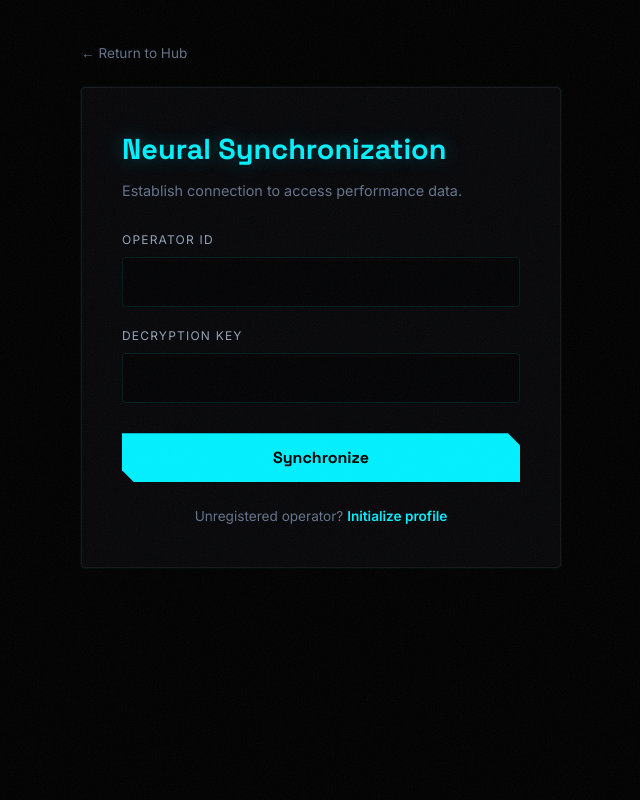
After one commit to albertbabuthottumkal/concentration-checker-app, a Flask app: page /login in a window 1280 px wide. The commit adds this page. Shown: the whole page, without its empty margins (319-959 px from the left). Run offline with Flask 3, Linux system fonts and the light colour scheme.

Commit message:
Add report and user-made app changes

```diff
--- a/app.py
+++ b/app.py
@@ -1,8 +1,10 @@
 import sqlite3
 import os
-from flask import Flask, render_template, request, jsonify
+from flask import Flask, render_template, request, jsonify, session, redirect, url_for, flash
+from werkzeug.security import generate_password_hash, check_password_hash
 
 app = Flask(__name__)
+app.secret_key = os.environ.get('SECRET_KEY', 'default_dev_key_for_session')
 
 # --- Database Setup ---
 DB_FILE = 'scores.db'
@@ -10,11 +12,23 @@ DB_FILE = 'scores.db'
 def init_db():
     conn = sqlite3.connect(DB_FILE)
     c = conn.cursor()
+    # Create users table
     c.execute('''
-        CREATE TABLE IF NOT EXISTS neural_breach_scores (
+        CREATE TABLE IF NOT EXISTS users (
             id INTEGER PRIMARY KEY AUTOINCREMENT,
+            username TEXT UNIQUE NOT NULL,
+            password_hash TEXT NOT NULL
+        )
+    ''')
+    # Create scores table for all games
+    c.execute('''
+        CREATE TABLE IF NOT EXISTS scores (
+            id INTEGER PRIMARY KEY AUTOINCREMENT,
+            user_id INTEGER NOT NULL,
+            game TEXT NOT NULL,
             score INTEGER NOT NULL,
-            timestamp DATETIME DEFAULT CURRENT_TIMESTAMP
+            timestamp DATETIME DEFAULT CURRENT_TIMESTAMP,
+            FOREIGN KEY(user_id) REFERENCES users(id)
         )
     ''')
     conn.commit()
@@ -27,6 +41,99 @@ init_db()
 def index():
     return render_template('index.html')
 
+# --- Auth Routes ---
+@app.route('/login', methods=['GET', 'POST'])
+def login():
+    if request.method == 'POST':
+        username = request.form.get('username')
+        password = request.form.get('password')
+
+        conn = sqlite3.connect(DB_FILE)
+        c = conn.cursor()
+        c.execute('SELECT id, password_hash FROM users WHERE username = ?', (username,))
+        user = c.fetchone()
+        conn.close()
+
+        if user and check_password_hash(user[1], password):
+            session['user_id'] = user[0]
+            session['username'] = username
+            return redirect(url_for('report'))
+        else:
+            return render_template('login.html', error='Invalid username or password')
+
+    return render_template('login.html')
+
+@app.route('/register', methods=['GET', 'POST'])
+def register():
+    if request.method == 'POST':
+        username = request.form.get('username')
+        password = request.form.get('password')
+
+        if not username or not password:
+            return render_template('register.html', error='All fields are required')
+
+        conn = sqlite3.connect(DB_FILE)
+        c = conn.cursor()
+
+        c.execute('SELECT id FROM users WHERE username = ?', (username,))
+        if c.fetchone():
+            conn.close()
+            return render_template('register.html', error='Username already exists')
+
+        hashed_password = generate_password_hash(password)
+        try:
+            c.execute('INSERT INTO users (username, password_hash) VALUES (?, ?)', (username, hashed_password))
+            conn.commit()
+        except sqlite3.Error as e:
+            conn.close()
+            return render_template('register.html', error='Database error occurred')
+
+        conn.close()
+        return redirect(url_for('login'))
+
+    return render_template('register.html')
+
+@app.route('/logout')
+def logout():
+    session.pop('user_id', None)
+    session.pop('username', None)
+    return redirect(url_for('index'))
+
+@app.route('/report')
+def report():
+    if 'user_id' not in session:
+        return redirect(url_for('login'))
+
+    user_id = session['user_id']
+    username = session['username']
+
+    conn = sqlite3.connect(DB_FILE)
+    c = conn.cursor()
+    # Fetch user's scores grouped by game
+    c.execute('''
+        SELECT game, MAX(score), AVG(score), COUNT(*)
+        FROM scores
+        WHERE user_id = ?
+        GROUP BY game
+    ''', (user_id,))
+
+    stats_raw = c.fetchall()
+    conn.close()
+
+    # Process stats for template
+    stats = []
+    for row in stats_raw:
+        stats.append({
+            'game': row[0],
+            'high_score': row[1],
+            'average_score': round(row[2], 1),
+            'games_played': row[3]
+        })
+
+    return render_template('report.html', username=username, stats=stats)
+
+
+# --- Game Routes ---
 @app.route('/game')
 def game():
     return render_template('game.html')
@@ -47,45 +154,29 @@ def reflex():
 def stroop():
     return render_template('stroop.html')
 
-@app.route('/neural_breach')
-def neural_breach():
-    return render_template('neural_breach.html')
-
+# --- API Routes ---
 @app.route('/submit-score', methods=['POST'])
 def submit_score():
     data = request.get_json()
-    if not data or 'score' not in data:
+    if not data or 'score' not in data or 'game' not in data:
         return jsonify({'error': 'Invalid payload'}), 400
 
+    if 'user_id' not in session:
+        return jsonify({'error': 'Not logged in'}), 401
+
     score = int(data['score'])
+    game = data['game']
+    user_id = session['user_id']
 
     conn = sqlite3.connect(DB_FILE)
     c = conn.cursor()
 
     # Insert new score
-    c.execute('INSERT INTO neural_breach_scores (score) VALUES (?)', (score,))
+    c.execute('INSERT INTO scores (user_id, game, score) VALUES (?, ?, ?)', (user_id, game, score))
     conn.commit()
-
-    # Calculate percentile against the top 10 scores
-    c.execute('''
-        SELECT score FROM neural_breach_scores
-        ORDER BY score DESC LIMIT 10
-    ''')
-    top_scores = [row[0] for row in c.fetchall()]
     conn.close()
 
-    if not top_scores:
-        percentile = 100
-    else:
-        # Count how many scores in the top 10 are strictly less than the user's score
-        worse_scores_count = sum(1 for s in top_scores if score > s)
-        percentile = int((worse_scores_count / len(top_scores)) * 100)
-
-    return jsonify({
-        'message': 'Score saved',
-        'top_scores': top_scores,
-        'percentile': percentile
-    }), 200
+    return jsonify({'message': 'Score saved successfully'}), 200
 
 if __name__ == '__main__':
     app.run(debug=True)
--- a/static/style.css
+++ b/static/style.css
@@ -1230,3 +1230,274 @@ body::before {
         font-size: 0.85rem;
     }
 }
+
+/* ═══════════════════════════════════════════════════════════════════════════ */
+/*  AUTH & REPORT PAGES                                                        */
+/* ═══════════════════════════════════════════════════════════════════════════ */
+
+.auth-page, .report-page {
+    display: flex;
+    flex-direction: column;
+    min-height: 100vh;
+    padding: 40px 20px;
+}
+
+.auth-container, .report-container {
+    max-width: 480px;
+    width: 100%;
+    margin: 0 auto;
+    position: relative;
+    z-index: 2;
+}
+
+.report-container {
+    max-width: 800px;
+}
+
+.back-link {
+    display: inline-block;
+    color: var(--slate-dim);
+    text-decoration: none;
+    font-size: 0.85rem;
+    font-family: var(--font-ui);
+    margin-bottom: 24px;
+    transition: color 0.2s;
+}
+
+.back-link:hover {
+    color: var(--cyan);
+}
+
+.auth-card {
+    background: rgba(10, 10, 15, 0.7);
+    backdrop-filter: blur(20px);
+    -webkit-backdrop-filter: blur(20px);
+    border: 1px solid var(--border-dim);
+    border-radius: 4px;
+    padding: 40px;
+    box-shadow: 0 24px 64px rgba(0, 0, 0, 0.5), 0 0 0 1px rgba(0, 240, 255, 0.05);
+}
+
+.auth-title {
+    font-family: var(--font-head);
+    font-size: 1.8rem;
+    color: var(--cyan);
+    margin: 0 0 8px;
+    text-shadow: 0 0 20px rgba(0, 240, 255, 0.3);
+}
+
+.auth-subtitle {
+    font-size: 0.9rem;
+    color: var(--text-muted);
+    margin-bottom: 30px;
+}
+
+.auth-error {
+    background: rgba(255, 51, 51, 0.1);
+    border: 1px solid rgba(255, 51, 51, 0.3);
+    color: #ff5555;
+    padding: 12px;
+    border-radius: 4px;
+    font-size: 0.85rem;
+    margin-bottom: 20px;
+    text-align: center;
+}
+
+.form-group {
+    margin-bottom: 20px;
+}
+
+.form-group label {
+    display: block;
+    font-family: var(--font-ui);
+    font-size: 0.75rem;
+    text-transform: uppercase;
+    letter-spacing: 0.1em;
+    color: var(--slate);
+    margin-bottom: 8px;
+}
+
+.auth-input {
+    width: 100%;
+    background: rgba(0, 0, 0, 0.5);
+    border: 1px solid var(--border);
+    border-radius: 4px;
+    padding: 14px 16px;
+    color: #fff;
+    font-family: var(--font-ui);
+    font-size: 1rem;
+    transition: border-color 0.2s, box-shadow 0.2s;
+}
+
+.auth-input:focus {
+    outline: none;
+    border-color: var(--cyan);
+    box-shadow: 0 0 0 1px var(--cyan), 0 0 15px rgba(0, 240, 255, 0.2);
+}
+
+.auth-btn {
+    width: 100%;
+    padding: 14px;
+    background: var(--cyan);
+    color: #000;
+    border: none;
+    font-family: var(--font-head);
+    font-size: 1rem;
+    font-weight: 700;
+    cursor: pointer;
+    transition: background 0.2s, transform 0.2s;
+    margin-top: 10px;
+    clip-path: polygon(0 0, calc(100% - 12px) 0, 100% 12px, 100% 100%, 12px 100%, 0 calc(100% - 12px));
+}
+
+.auth-btn:hover {
+    background: #00cce6;
+    transform: translateY(-2px);
+}
+
+.auth-switch {
+    margin-top: 24px;
+    text-align: center;
+    font-size: 0.85rem;
+    color: var(--text-muted);
+}
+
+.auth-switch a {
+    color: var(--cyan);
+    text-decoration: none;
+    font-weight: 600;
+}
+
+.report-nav {
+    display: flex;
+    justify-content: space-between;
+    align-items: center;
+    max-width: 800px;
+    width: 100%;
+    margin: 0 auto 40px;
+}
+
+.user-info {
+    display: flex;
+    align-items: center;
+    gap: 20px;
+}
+
+.operator-id {
+    font-family: var(--font-head);
+    font-weight: 600;
+    color: var(--cyan);
+}
+
+.logout-btn {
+    font-size: 0.8rem;
+    color: var(--slate);
+    text-decoration: none;
+    text-transform: uppercase;
+    letter-spacing: 0.1em;
+    border: 1px solid var(--border-dim);
+    padding: 6px 12px;
+    border-radius: 4px;
+    transition: all 0.2s;
+}
+
+.logout-btn:hover {
+    border-color: rgba(255, 255, 255, 0.3);
+    color: #fff;
+    background: rgba(255, 255, 255, 0.05);
+}
+
+.report-header {
+    text-align: center;
+    margin-bottom: 50px;
+}
+
+.report-title {
+    font-family: var(--font-head);
+    font-size: 2.2rem;
+    color: #fff;
+    margin: 0 0 10px;
+}
+
+.report-subtitle {
+    color: var(--text-muted);
+}
+
+.stats-grid {
+    display: grid;
+    grid-template-columns: repeat(auto-fit, minmax(240px, 1fr));
+    gap: 20px;
+}
+
+.stat-card {
+    background: rgba(10, 10, 15, 0.6);
+    border: 1px solid var(--border-dim);
+    border-radius: 4px;
+    padding: 24px;
+    position: relative;
+    overflow: hidden;
+}
+
+.stat-card::after {
+    content: '';
+    position: absolute;
+    top: 0; left: 0; right: 0; height: 2px;
+    background: var(--cyan);
+    opacity: 0.5;
+}
+
+.stat-game {
+    font-family: var(--font-head);
+    font-size: 1.2rem;
+    color: #fff;
+    text-transform: capitalize;
+    margin: 0 0 20px;
+}
+
+.stat-metrics {
+    display: flex;
+    flex-direction: column;
+    gap: 16px;
+}
+
+.metric {
+    display: flex;
+    justify-content: space-between;
+    align-items: flex-end;
+    border-bottom: 1px solid rgba(255, 255, 255, 0.05);
+    padding-bottom: 8px;
+}
+
+.metric-label {
+    font-size: 0.8rem;
+    color: var(--slate-dim);
+    text-transform: uppercase;
+    letter-spacing: 0.05em;
+}
+
+.metric-value {
+    font-family: var(--font-head);
+    font-size: 1.4rem;
+    font-weight: 700;
+    color: #fff;
+}
+
+.metric-value.primary {
+    color: var(--cyan);
+    text-shadow: 0 0 10px rgba(0, 240, 255, 0.2);
+}
+
+.no-data {
+    text-align: center;
+    padding: 60px 20px;
+    background: rgba(10, 10, 15, 0.4);
+    border: 1px dashed var(--border);
+    border-radius: 4px;
+}
+
+.no-data-icon {
+    font-size: 3rem;
+    color: var(--slate-dim);
+    margin-bottom: 20px;
+    font-family: var(--font-head);
+}
--- /dev/null
+++ b/templates/login.html
@@ -0,0 +1,39 @@
+<!DOCTYPE html>
+<html lang="en">
+<head>
+    <meta charset="UTF-8">
+    <meta name="viewport" content="width=device-width, initial-scale=1.0">
+    <title>Login — Neural Training</title>
+    <link rel="stylesheet" href="{{ url_for('static', filename='style.css') }}">
+</head>
+<body class="auth-page">
+    <div class="auth-container">
+        <a href="/" class="back-link">← Return to Hub</a>
+
+        <div class="auth-card">
+            <h1 class="auth-title">Neural Synchronization</h1>
+            <p class="auth-subtitle">Establish connection to access performance data.</p>
+
+            {% if error %}
+            <div class="auth-error">{{ error }}</div>
+            {% endif %}
+
+            <form action="{{ url_for('login') }}" method="POST" class="auth-form">
+                <div class="form-group">
+                    <label for="username">Operator ID</label>
+                    <input type="text" id="username" name="username" required autocomplete="off" spellcheck="false" class="auth-input">
+                </div>
+
+                <div class="form-group">
+                    <label for="password">Decryption Key</label>
+                    <input type="password" id="password" name="password" required class="auth-input">
+                </div>
+
+                <button type="submit" class="auth-btn">Synchronize</button>
+            </form>
+
+            <p class="auth-switch">Unregistered operator? <a href="{{ url_for('register') }}" class="cyan">Initialize profile</a></p>
+        </div>
+    </div>
+</body>
+</html>
```
Also changed, not shown: static/constellation.js (+7 -0 lines), static/oddone.js (+7 -0 lines), static/reflex.js (+7 -0 lines), static/script.js (+7 -0 lines), static/stroop.js (+7 -0 lines), templates/index.html (+20 -20 lines), templates/register.html (added, +39 -0 lines), templates/report.html (added, +56 -0 lines), scores.db.
